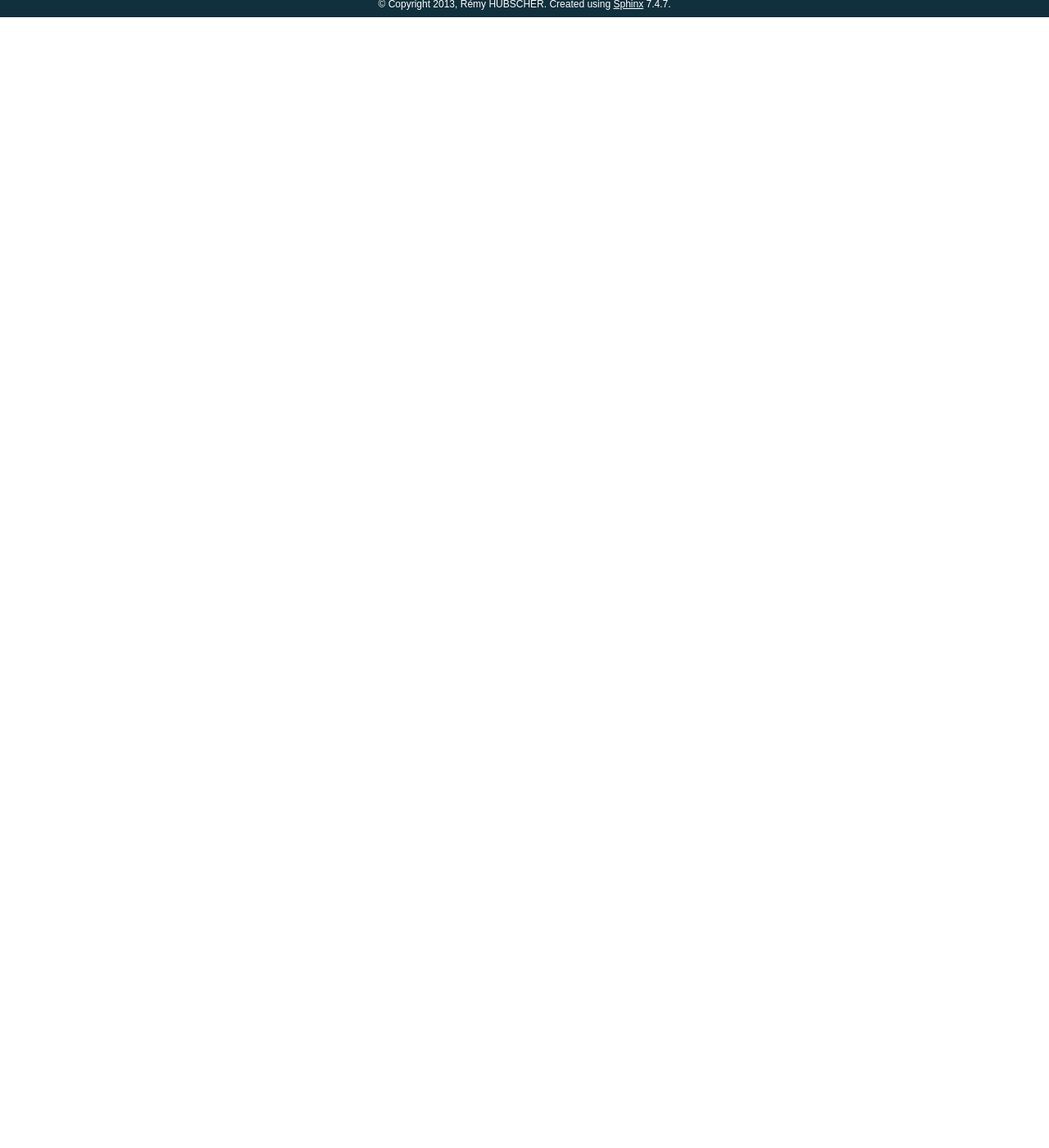
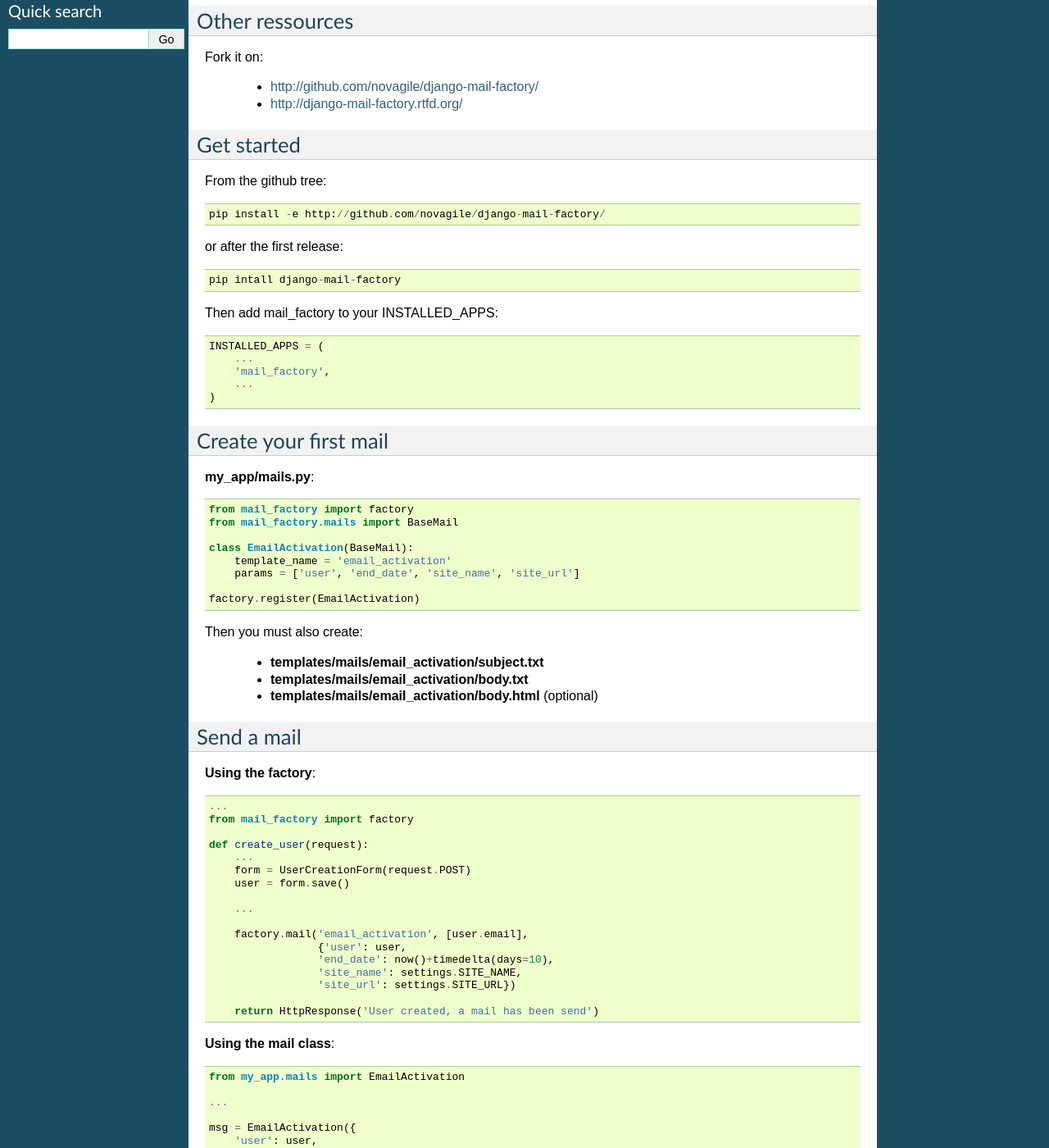
Before and after one commit to peopledoc/django-mail-factory, a Sphinx documentation site: the page built from docs/source/index.rst, in a window 1280 px wide and 1400 px high, scrolled down 340 px. Shown: the whole window at 82% size. Built offline with Sphinx 7.4.7, drawn with Linux system fonts in a browser that asks for light colours; before the commit the page ends 900 px from its top, so only the background shows below that; some of the changed text lies outside the part shown.

Commit message:
Add documentation

```diff
--- a/docs/source/index.rst
+++ b/docs/source/index.rst
@@ -6,16 +6,128 @@
 Welcome to django-mail-factory's documentation!
 ===============================================
 
-Contents:
+Django Mail Factory is a little Django app that let's you manage mails
+for your app very easily.
+
+Features
+--------
+
+Django Mail Factory has support for:
+
+ * Multilingual support
+ * Administration to preview mails
+ * MultiAlternative Mails
+ * Attachments
+ * HTML inline display of attached images
+
+Other ressources
+----------------
+
+Fork it on:
+
+ * http://github.com/novagile/django-mail-factory/
+ * http://django-mail-factory.rtfd.org/
+
+
+Get started
+-----------
+
+From the github tree::
+
+    pip install -e http://github.com/novagile/django-mail-factory/
+
+or after the first release::
+
+    pip intall django-mail-factory
+
+Then add mail_factory to your INSTALLED_APPS::
+
+    INSTALLED_APPS = (
+        ...
+        'mail_factory',
+        ...
+    )
+
+
+Create your first mail
+----------------------
+
+**my_app/mails.py**::
+
+    from mail_factory import factory
+    from mail_factory.mails import BaseMail
+
+    class EmailActivation(BaseMail):
+        template_name = 'email_activation'
+        params = ['user', 'end_date', 'site_name', 'site_url']
+
+    factory.register(EmailActivation)
+
+Then you must also create:
+
+    * **templates/mails/email_activation/subject.txt**
+    * **templates/mails/email_activation/body.txt**
+    * **templates/mails/email_activation/body.html** (optional)
+
+
+Send a mail
+-----------
+
+**Using the factory**::
+
+    ...
+    from mail_factory import factory
+
+    def create_user(request):
+        ...
+        form = UserCreationForm(request.POST)
+        user = form.save()
+
+        ...
+
+        factory.mail('email_activation', [user.email],
+                     {'user': user,
+                     'end_date': now()+timedelta(days=10),
+                     'site_name': settings.SITE_NAME,
+                     'site_url': settings.SITE_URL})
+
+        return HttpResponse('User created, a mail has been send')
+
+
+**Using the mail class**::
+
+    from my_app.mails import EmailActivation
+
+    ...
+
+    msg = EmailActivation({
+        'user': user,
+        'end_date': now()+timedelta(days=10),
+        'site_name': settings.SITE_NAME,
+        'site_url': settings.SITE_URL})
+    msg.send([user.email])
+
+
+How it works?
+-------------
+
+At startup, all ``mails.py`` files in your app are autodiscover to
+register your mails in the factory.
+
+This allows you to directly call your mails from the factory with
+their ``template_name``.
+
+It also allows you to list your mails in the administration, preview
+you them and test by sending them to a custom address with a custom
+context.
+
+
+
+Contents
+--------
 
 .. toctree::
    :maxdepth: 2
 
-
-
-Indices and tables
-==================
-
-* :ref:`genindex`
-* :ref:`modindex`
-* :ref:`search`
+   api
+   template
```
Also changed, not shown: docs/source/api.rst (added, +151 -0 lines), docs/source/template.rst (added, +123 -0 lines), 1 other file.
